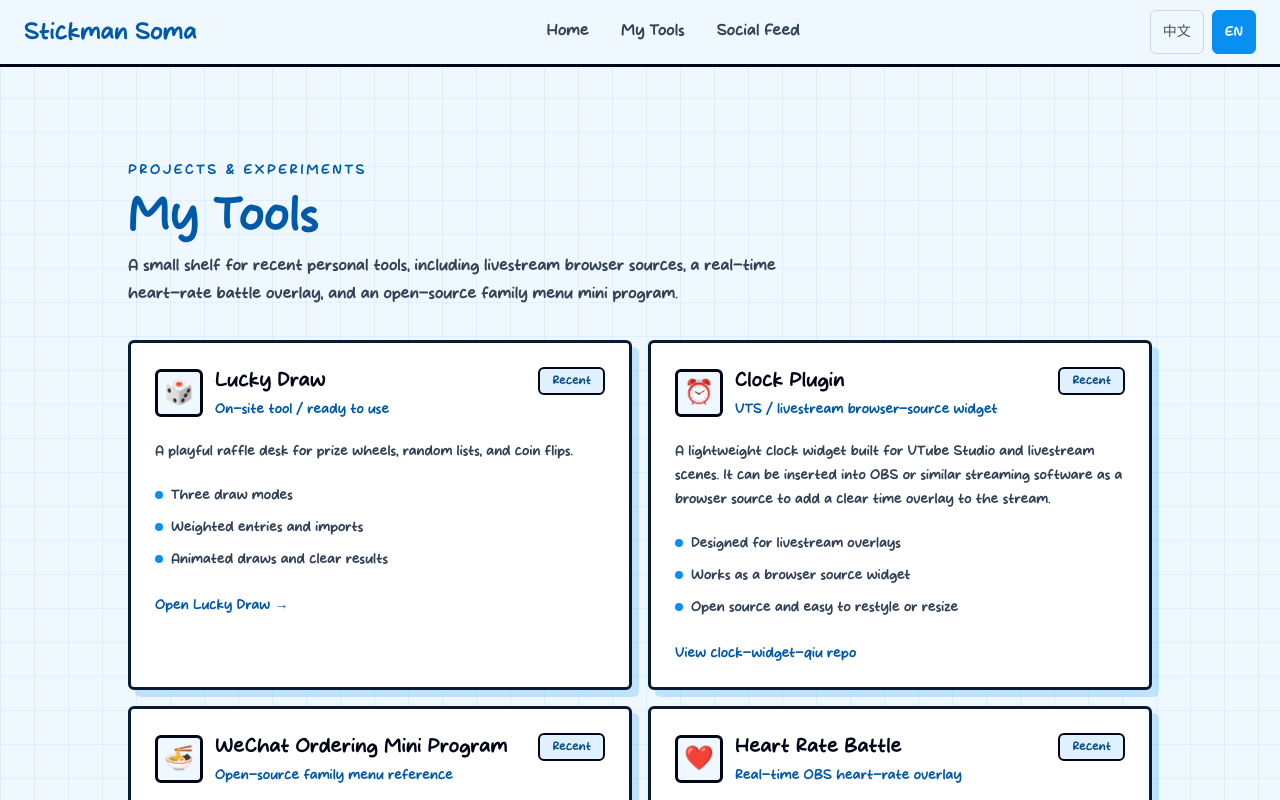
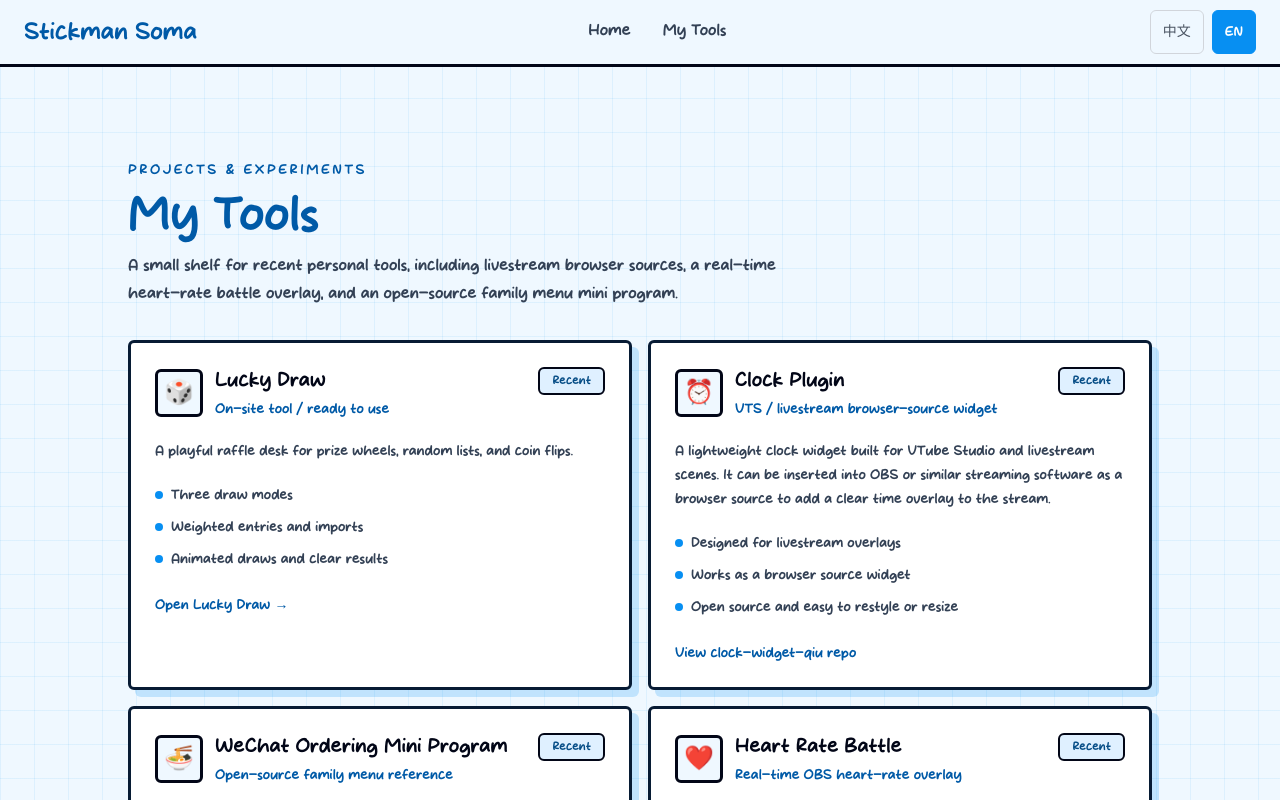
Before and after one commit to somali0128/soma-comic, a React app: page /tools in a window 1280 px wide. Shown: the top 800 px of the page. Built offline with nearby package versions, Linux system fonts and the light colour scheme; the HTML template or start-up script is replaced by a standard one.

Commit message:
Update src/components/Navbar/Navbar.js for tools-first portfolio

```diff
--- a/src/components/Navbar/Navbar.js
+++ b/src/components/Navbar/Navbar.js
@@ -30,10 +30,10 @@ const Navbar = ({ currentLanguage, onLanguageChange, t }) => {
               {t.nav.tools}
               <span className="absolute bottom-0 left-0 w-0 h-[3px] rounded-full bg-primary-500 transition-all duration-200 group-hover:w-full"></span>
             </Link>
-            <Link to="/social" className="relative font-display font-black text-slate-700 transition-colors duration-200 hover:text-primary-700 group">
-              {t.nav.socialFeed}
+            <a href="/tools#projects" className="relative font-display font-black text-slate-700 transition-colors duration-200 hover:text-primary-700 group">
+              {t.nav.projects}
               <span className="absolute bottom-0 left-0 w-0 h-[3px] rounded-full bg-primary-500 transition-all duration-200 group-hover:w-full"></span>
-            </Link>
+            </a>
           </div>
 
           <div className="flex items-center gap-3 sm:gap-4">
@@ -61,9 +61,9 @@ const Navbar = ({ currentLanguage, onLanguageChange, t }) => {
             <Link to="/tools" className="block rounded-md border-2 border-transparent px-4 py-3 font-display font-black text-slate-700 transition-colors duration-200 hover:border-slate-950 hover:bg-white hover:text-primary-700" onClick={closeMenu}>
               {t.nav.tools}
             </Link>
-            <Link to="/social" className="block rounded-md border-2 border-transparent px-4 py-3 font-display font-black text-slate-700 transition-colors duration-200 hover:border-slate-950 hover:bg-white hover:text-primary-700" onClick={closeMenu}>
-              {t.nav.socialFeed}
-            </Link>
+            <a href="/tools#projects" className="block rounded-md border-2 border-transparent px-4 py-3 font-display font-black text-slate-700 transition-colors duration-200 hover:border-slate-950 hover:bg-white hover:text-primary-700" onClick={closeMenu}>
+              {t.nav.projects}
+            </a>
           </div>
         </div>
       </div>
```
